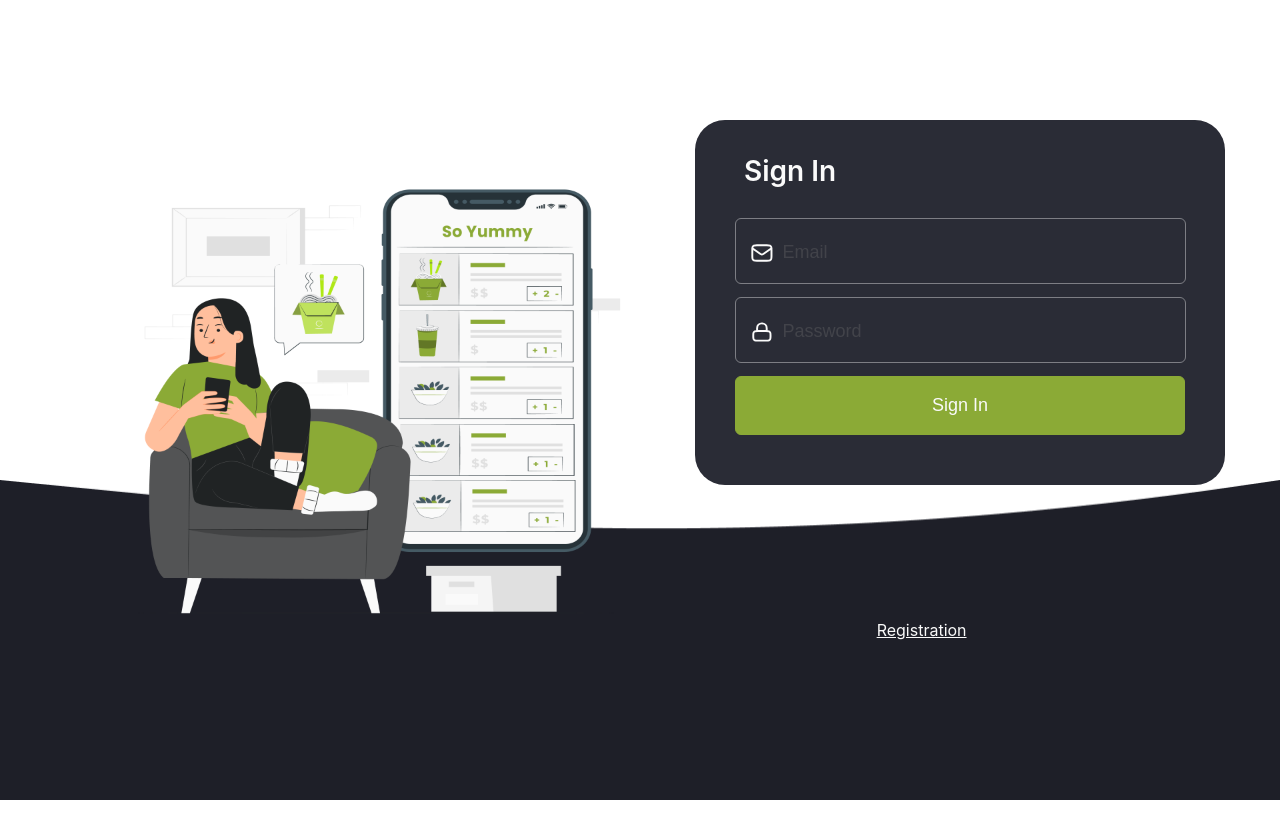
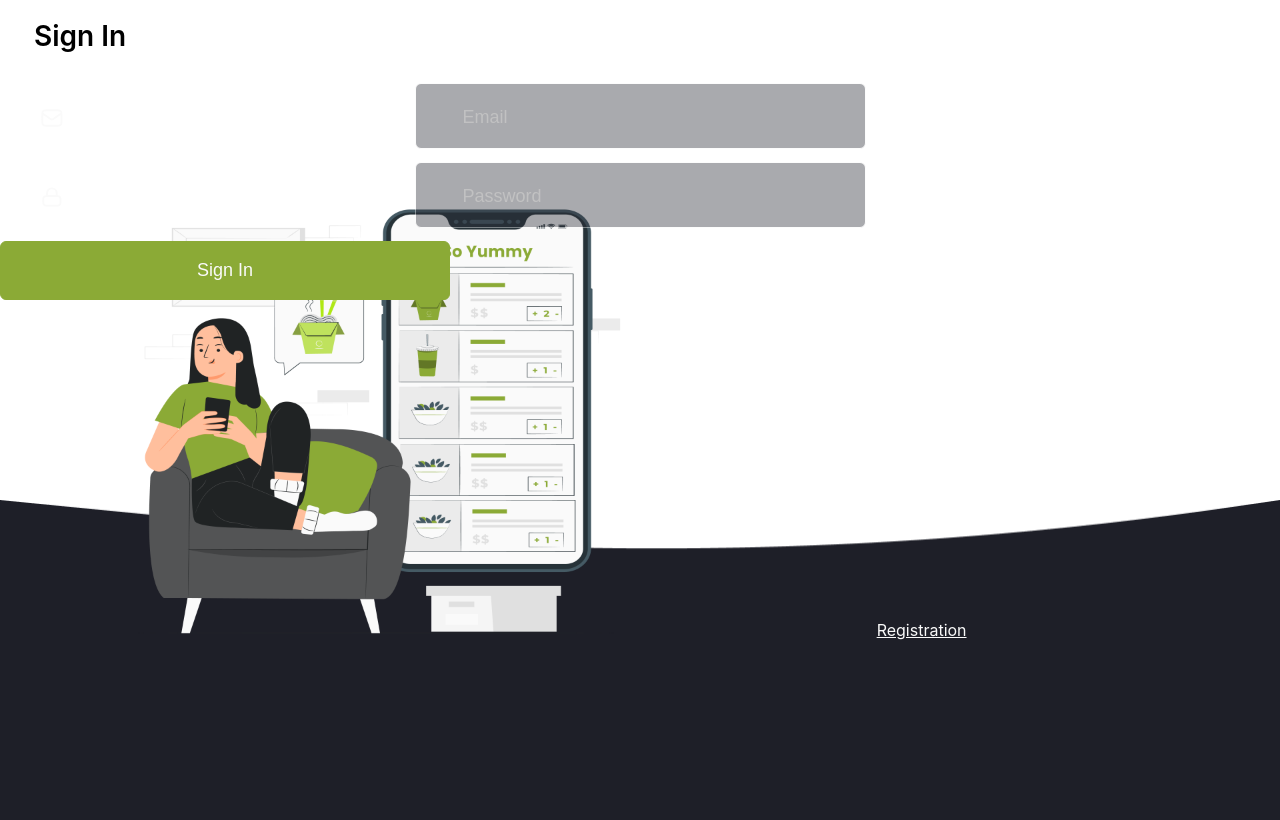
Before and after one commit to ArkadiuszMyszka/yumtasticcreations, a React (Create React App) app: page /signin in a window 1280 px wide. Shown: the top 820 px of the page. Built offline with nearby package versions, Linux system fonts and the light colour scheme.

Commit message:
components/loginForm
style rozjechane jak ostatnio przez zastosowanie Formik'a

```diff
--- a/src/components/LoginForm/LoginForm.jsx
+++ b/src/components/LoginForm/LoginForm.jsx
@@ -1,29 +1,51 @@
-import { Form, Header, InputBox, Input, Button, Icon } from "../AuthForm/AuthForm.styled.jsx";
-import icons from "../../images/ui/input/icons.svg"
+import React from 'react';
+import { Formik, Field, Form, ErrorMessage } from 'formik';
+import * as Yup from 'yup';
+import axios from 'axios';
+import { Header, InputBox, Input, Button, Icon, ErrorMessageStyled } from "../AuthForm/AuthForm.styled.jsx";
+import icons from "../../images/ui/input/icons.svg";
+
+const validationSchema = Yup.object({
+  email: Yup.string().email('Invalid email address').required('Email is required'),
+  password: Yup.string().required('Password is required'),
+});
 
 export const LoginForm = () => {
-    return (<Form>
-        <Header>Sign In</Header>
-        <InputBox>
-            <Input
-                id="email"
-                name="email"
-                type="text"
-                placeholder="Email"
-                autoComplete="off"
-            />
+  return (
+    <Formik
+      initialValues={{ email: '', password: '' }}
+      validationSchema={validationSchema}
+      onSubmit={(values, { setSubmitting, resetForm, setErrors }) => {
+        axios.post('http://localhost:3001/server/routes/authroutes/loginRoutes', values) // Zaktualizuj URL zgodnie z konfiguracją Twojego API
+          .then(response => {
+            console.log('Login successful', response);
+            localStorage.setItem('authToken', response.data.token); // Zapisywanie token JWT w localStorage
+            window.location.href = '/dashboard'; // Przekierowanie na stronę główną/dashboard po pomyślnym logowaniu
+          })
+          .catch(error => {
+            console.error('Login error', error.response.data.message);
+            setErrors({ submit: error.response.data.message }); // Ustawić błąd formularza na podstawie odpowiedzi z serwera
+            setSubmitting(false);
+            resetForm();
+          });
+      }}
+    >
+      {({ isSubmitting }) => (
+        <Form>
+          <Header>Sign In</Header>
+          <InputBox>
             <Icon><use href={`${icons}#icon-input_mail`}></use></Icon>
-        </InputBox>
-        <InputBox>
-            <Input
-                id="password"
-                name="password"
-                type="password"
-                placeholder="Password"
-                autoComplete="off"
-            />
+            <Field name="email" as={Input} type="email" placeholder="Email" />
+            <ErrorMessage name="email" component={ErrorMessageStyled} />
+          </InputBox>
+          <InputBox>
             <Icon><use href={`${icons}#icon-input_lock`}></use></Icon>
-        </InputBox>
-        <Button>Sign In</Button>
-    </Form>);
-}
+            <Field name="password" as={Input} type="password" placeholder="Password" />
+            <ErrorMessage name="password" component={ErrorMessageStyled} />
+          </InputBox>
+          <Button type="submit" disabled={isSubmitting}>Sign In</Button>
+        </Form>
+      )}
+    </Formik>
+  );
+};
```
